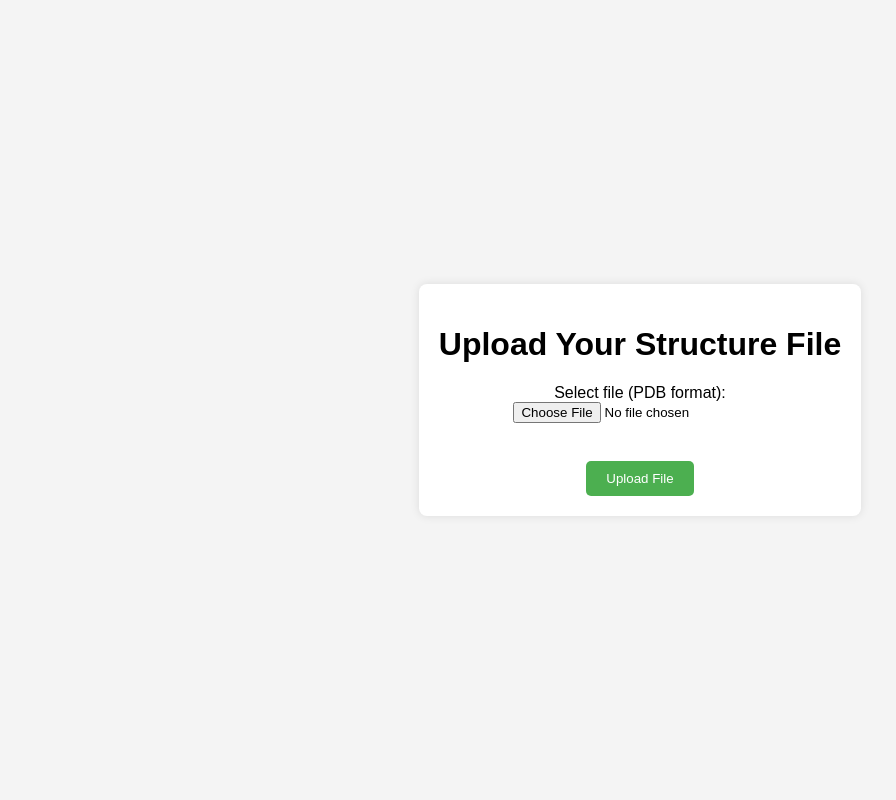
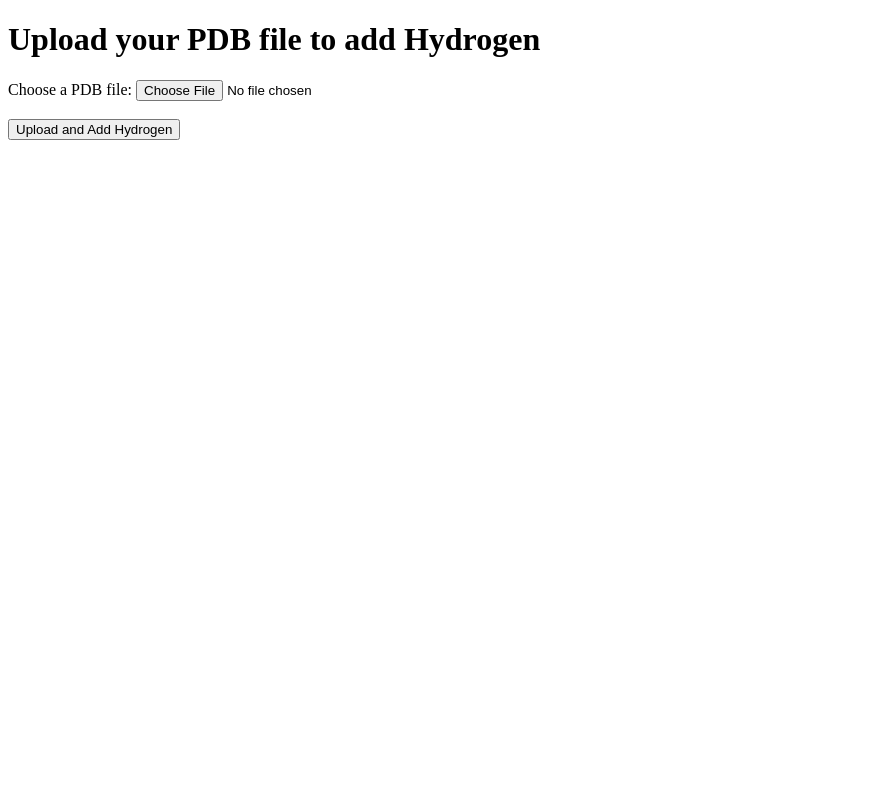
Before and after one commit to haandx/charge-calculate, a Flask app: template templates/index.html in a window 1280 px wide. Shown: the whole page, without its empty margins (0-896 px from the left). Run offline with Flask 3, Linux system fonts and the light colour scheme; the template is opened without the code that fills it, so the values that code supplies are empty.

Commit message:
first chimera and add hydrogen work

```diff
--- a/app.py
+++ b/app.py
@@ -1,49 +1,76 @@
-from flask import Flask, request, render_template, send_from_directory
 import os
-from logic import process_file  # Import the function from logic.py
+import subprocess
+from pathlib import Path
+from flask import Flask, request, send_from_directory, jsonify
+from werkzeug.utils import secure_filename
 
 app = Flask(__name__)
 
-# Set the path where the user uploads files and stores results
-UPLOAD_FOLDER = 'uploads'
-RESULT_FOLDER = 'results'
-
-# Make sure the folders exist
-os.makedirs(UPLOAD_FOLDER, exist_ok=True)
-os.makedirs(RESULT_FOLDER, exist_ok=True)
+# Configuration
+UPLOAD_FOLDER = 'results'
+OUTPUT_FOLDER = 'outputs'
+ALLOWED_EXTENSIONS = {'pdb'}
 
 app.config['UPLOAD_FOLDER'] = UPLOAD_FOLDER
+app.config['OUTPUT_FOLDER'] = OUTPUT_FOLDER
 
+# Make sure the directories exist
+os.makedirs(UPLOAD_FOLDER, exist_ok=True)
+os.makedirs(OUTPUT_FOLDER, exist_ok=True)
 
-# Route to display the upload form
+def allowed_file(filename):
+    return '.' in filename and filename.rsplit('.', 1)[1].lower() in ALLOWED_EXTENSIONS
+
+def add_hydrogens(input_pdb, output_pdb):
+    """Add hydrogens using Chimera"""
+    script = f"""open {input_pdb}
+addh
+write format pdb #0 {output_pdb}
+quit
+"""
+    with open("chimera_script.cmd", "w") as f:
+        f.write(script)
+
+    subprocess.run(['/mnt/c/Program Files/Chimera 1.18/bin/chimera.exe', '--nogui', 'chimera_script.cmd'])
+    os.remove("chimera_script.cmd")
+
+    return output_pdb
+
 @app.route('/')
 def index():
-    return render_template('index.html')
+    return '''
+    <h1>Upload PDB file</h1>
+    <form method="POST" enctype="multipart/form-data" action="/add_hydrogens">
+        <input type="file" name="file">
+        <input type="submit" value="Upload">
+    </form>
+    '''
 
-
-# Route to handle the file upload and processing
-@app.route('/upload', methods=['POST'])
+@app.route('/add_hydrogens', methods=['POST'])
 def upload_file():
     if 'file' not in request.files:
-        return 'No file part', 400
+        return jsonify({"error": "No file part"})
     file = request.files['file']
 
     if file.filename == '':
-        return 'No selected file', 400
+        return jsonify({"error": "No selected file"})
 
-    # Save the uploaded file
-    file_path = os.path.join(app.config['UPLOAD_FOLDER'], file.filename)
-    file.save(file_path)
+    if file and allowed_file(file.filename):
+        filename = secure_filename(file.filename)
+        input_pdb = os.path.join(app.config['UPLOAD_FOLDER'], filename)
+        file.save(input_pdb)
 
-    # Process the file using logic.py's process_file function
-    output_file = process_file(file_path, RESULT_FOLDER)
+        # Add hydrogens
+        output_filename = f"modified_{filename}"
+        output_pdb = os.path.join(app.config['OUTPUT_FOLDER'], output_filename)
 
-    if output_file:
-        # Send the processed file back to the user
-        return send_from_directory(RESULT_FOLDER, os.path.basename(output_file), as_attachment=True)
-    else:
-        return 'Error occurred during processing.', 500
+        # Call the function to add hydrogens
+        add_hydrogens(input_pdb, output_pdb)
 
+        # Provide the download link for the processed file
+        return send_from_directory(app.config['OUTPUT_FOLDER'], output_filename, as_attachment=True)
+
+    return jsonify({"error": "Invalid file format. Please upload a .pdb file."})
 
 if __name__ == '__main__':
     app.run(debug=True)
--- a/templates/index.html
+++ b/templates/index.html
@@ -3,59 +3,15 @@
   <head>
     <meta charset="UTF-8" />
     <meta name="viewport" content="width=device-width, initial-scale=1.0" />
-    <title>Upload File</title>
-    <style>
-      body {
-        font-family: Arial, sans-serif;
-        background-color: #f4f4f4;
-        margin: 0;
-        padding: 0;
-        display: flex;
-        justify-content: center;
-        align-items: center;
-        height: 100vh;
-      }
-      .container {
-        background-color: white;
-        padding: 20px;
-        box-shadow: 0px 0px 10px rgba(0, 0, 0, 0.1);
-        border-radius: 8px;
-        text-align: center;
-      }
-      input[type="file"] {
-        margin-bottom: 20px;
-      }
-      input[type="submit"] {
-        background-color: #4caf50;
-        color: white;
-        padding: 10px 20px;
-        border: none;
-        cursor: pointer;
-        border-radius: 5px;
-      }
-      input[type="submit"]:hover {
-        background-color: #45a049;
-      }
-      .error {
-        color: red;
-        margin-top: 20px;
-      }
-    </style>
+    <title>Add Hydrogen to PDB</title>
   </head>
   <body>
-    <div class="container">
-      <h1>Upload Your Structure File</h1>
-      <form action="/upload" method="post" enctype="multipart/form-data">
-        <label for="file">Select file (PDB format):</label><br />
-        <input type="file" name="file" id="file" required /><br /><br />
-        <input type="submit" value="Upload File" />
-      </form>
-
-      {% if error %}
-      <div class="error">
-        <p>{{ error }}</p>
-      </div>
-      {% endif %}
-    </div>
+    <h1>Upload your PDB file to add Hydrogen</h1>
+    <form action="/add_hydrogen" method="POST" enctype="multipart/form-data">
+      <label for="file">Choose a PDB file:</label>
+      <input type="file" id="file" name="file" accept=".pdb" required />
+      <br /><br />
+      <button type="submit">Upload and Add Hydrogen</button>
+    </form>
   </body>
 </html>
```
Also changed, not shown: 2 other files.
